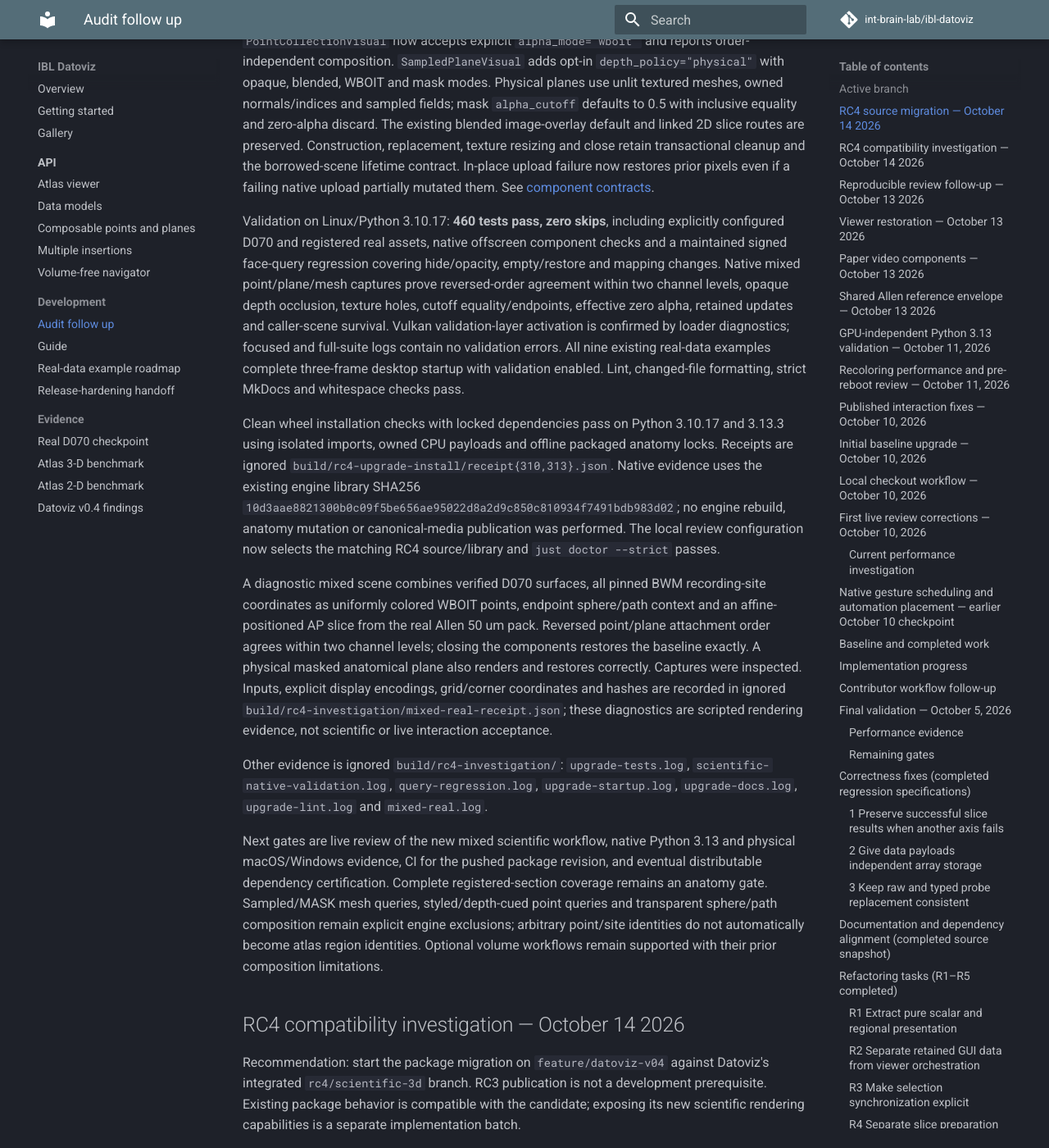
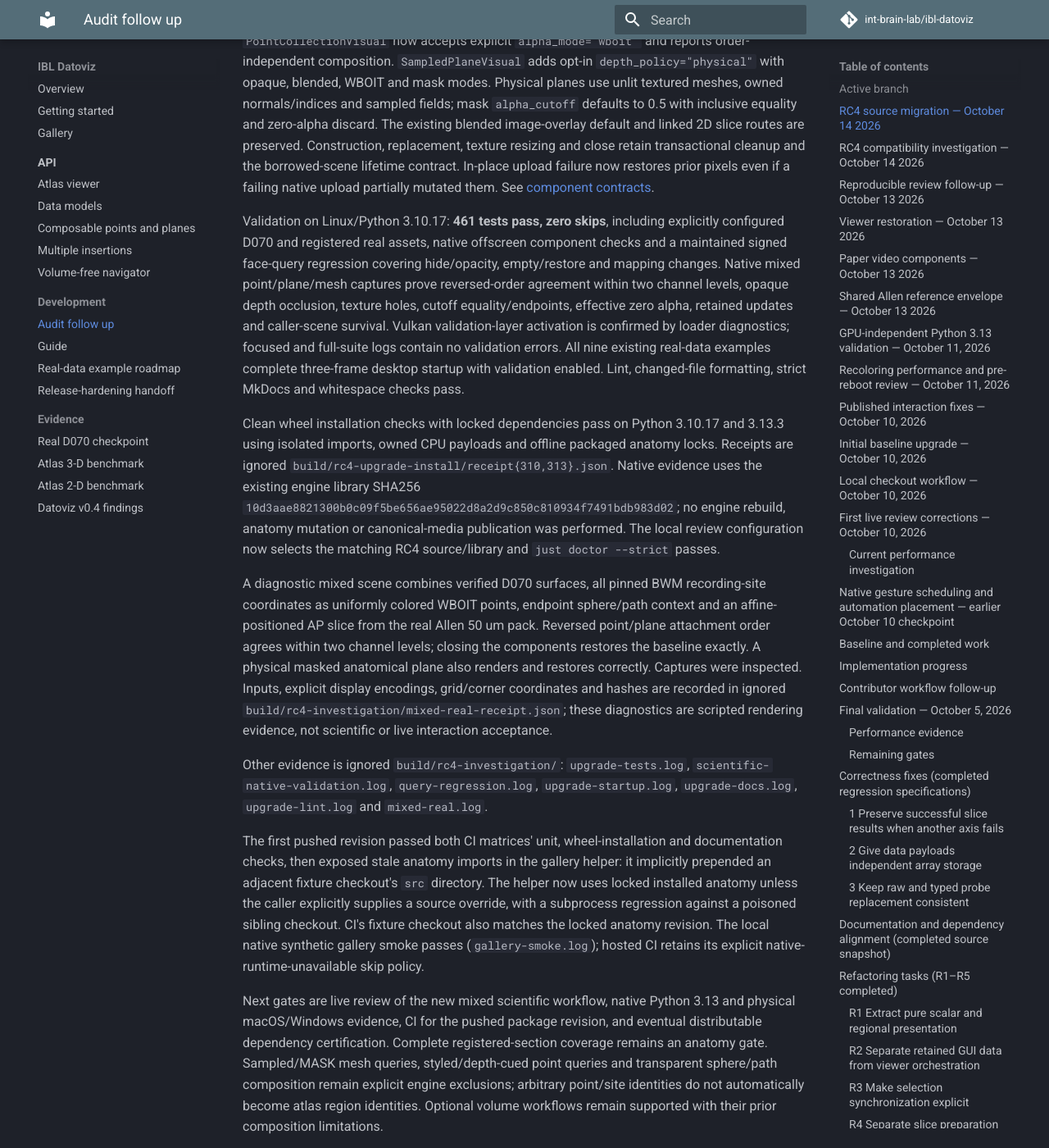
Before and after one commit to int-brain-lab/ibl-datoviz, an MkDocs documentation site: the page built from docs/NEXT_STEPS.md, in a window 1280 px wide and 1400 px high, scrolled down 608 px. Shown: the whole window at 82% size. Built offline with MkDocs 1.6.1 and Material for MkDocs 9.7.7, drawn with Linux system fonts in a browser that asks for light colours; comment, search, counter and statistics services are not loaded.

Commit message:
Keep gallery imports on the locked anatomy source

```diff
--- a/docs/NEXT_STEPS.md
+++ b/docs/NEXT_STEPS.md
@@ -31,7 +31,7 @@ transactional cleanup and the borrowed-scene lifetime contract. In-place upload
 failure now restores prior pixels even if a failing native upload partially
 mutated them. See [component contracts](api/components.md).
 
-Validation on Linux/Python 3.10.17: **460 tests pass, zero skips**, including
+Validation on Linux/Python 3.10.17: **461 tests pass, zero skips**, including
 explicitly configured D070 and registered real assets, native offscreen component
 checks and a maintained signed face-query regression covering hide/opacity,
 empty/restore and mapping changes. Native mixed point/plane/mesh captures prove
@@ -65,6 +65,15 @@ rendering evidence, not scientific or live interaction acceptance.
 Other evidence is ignored `build/rc4-investigation/`: `upgrade-tests.log`,
 `scientific-native-validation.log`, `query-regression.log`, `upgrade-startup.log`,
 `upgrade-docs.log`, `upgrade-lint.log` and `mixed-real.log`.
+
+The first pushed revision passed both CI matrices' unit, wheel-installation and
+documentation checks, then exposed stale anatomy imports in the gallery helper:
+it implicitly prepended an adjacent fixture checkout's `src` directory. The helper
+now uses locked installed anatomy unless the caller explicitly supplies a source
+override, with a subprocess regression against a poisoned sibling checkout.
+CI's fixture checkout also matches the locked anatomy revision. The local native
+synthetic gallery smoke passes (`gallery-smoke.log`); hosted CI retains its explicit
+native-runtime-unavailable skip policy.
 
 Next gates are live review of the new mixed scientific workflow, native Python
 3.13 and physical macOS/Windows evidence, CI for the pushed package revision, and
```
Also changed, not shown: 3 other files.
